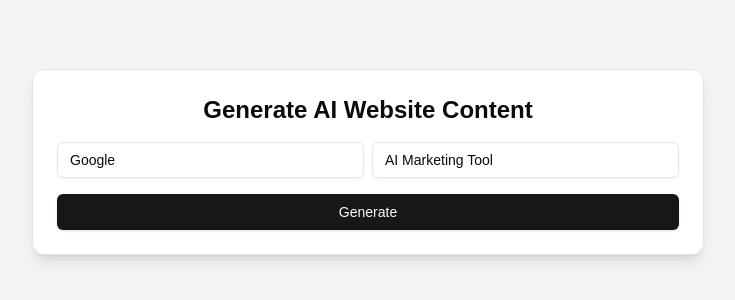
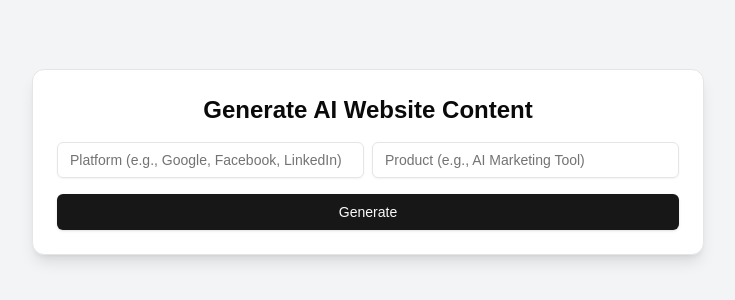
Before and after one commit to abhiram-shaji/my-ai-website, a Next.js app in the folder my-ai-website/: page / in a window 1280 px wide. Shown: the part 238-538 px from the top of the page, without its empty margins (272-1007 px from the left). Built offline with nearby package versions, Linux system fonts and the light colour scheme.

Commit message:
Update logic for platform

```diff
--- a/my-ai-website/src/app/page.tsx
+++ b/my-ai-website/src/app/page.tsx
@@ -1,21 +1,22 @@
 "use client";
 
 import { useState } from "react";
-import { useRouter } from "next/navigation"; // ✅ Import useRouter for navigation
+import { useRouter } from "next/navigation"; // ✅ Import router for navigation
 import { Card } from "@/components/ui/card";
 import { Button } from "@/components/ui/button";
 import { Input } from "@/components/ui/input";
 
-export default function PersonalizedPage() {
-  const [platform, setPlatform] = useState("Google");
-  const [product, setProduct] = useState("AI Marketing Tool");
-  const router = useRouter(); // ✅ Initialize Next.js router
+export default function HomePage() {
+  const [platform, setPlatform] = useState(""); // ✅ User-input platform
+  const [product, setProduct] = useState(""); // ✅ User-input product
+  const router = useRouter();
 
-  // ✅ Function to navigate to the dynamic page using user input
+  // ✅ Redirects to `/personalized/:platform/:product`
   const handleGenerate = () => {
-    if (!product.trim()) return; // Prevent empty product input
-    const encodedProduct = encodeURIComponent(product); // Encode URL properly
-    router.push(`/personalized/${encodedProduct}`); // Redirect user
+    if (!platform.trim() || !product.trim()) return; // Prevent empty inputs
+    const encodedPlatform = encodeURIComponent(platform);
+    const encodedProduct = encodeURIComponent(product);
+    router.push(`/personalized/${encodedPlatform}/${encodedProduct}`); // ✅ Navigate to dynamic page
   };
 
   return (
@@ -26,18 +27,17 @@ export default function PersonalizedPage() {
 
           <div className="flex gap-2 w-full">
             <Input
-              placeholder="Platform (e.g., Google)"
+              placeholder="Platform (e.g., Google, Facebook, LinkedIn)"
               value={platform}
               onChange={(e) => setPlatform(e.target.value)}
             />
             <Input
-              placeholder="Product (e.g., AI Tool)"
+              placeholder="Product (e.g., AI Marketing Tool)"
               value={product}
               onChange={(e) => setProduct(e.target.value)}
             />
           </div>
 
-          {/* ✅ Redirect to Dynamic Page */}
           <Button className="mt-4 w-full" onClick={handleGenerate}>
             Generate
           </Button>
--- a/my-ai-website/src/app/personalized/[id]/page.tsx
+++ b/my-ai-website/src/app/personalized/[platform]/[product]/page.tsx
@@ -7,28 +7,31 @@ import { Button } from "@/components/ui/button";
 import Head from "next/head";
 
 export default function PersonalizedPage() {
-  const { id } = useParams() as { id: string }; // Ensure id is a string
+  const { platform, product } = useParams() as { platform: string; product: string }; // ✅ Use both platform & product
   const [data, setData] = useState<{ title: string; headline: string; description: string; image: string } | null>(null);
   const [loading, setLoading] = useState(true);
 
   useEffect(() => {
-    if (!id) return;
+    if (!platform || !product) return;
 
     const fetchWebsiteContent = async () => {
       setLoading(true);
       const response = await fetch(`/api/generate`, {
         method: "POST",
         headers: { "Content-Type": "application/json" },
-        body: JSON.stringify({ platform: "Google", product: id }),
+        body: JSON.stringify({ platform, product }), // ✅ Use both platform & product
       });
 
       const result = await response.json();
 
-      // ✅ Remove "Headline:" and "Description:" from API response
+      // ✅ Clean response by removing unwanted prefixes & quotes
+      const cleanText = (text: string) =>
+        text?.replace(/^["'\n]+|["'\n]+$/g, "").replace(/^Website Title:\s*|^Headline:\s*|^Description:\s*/g, "").trim() || "Error generating content.";
+
       setData({
-        title: result.title?.replace(/^Website Title:\s*/, "") || "Error generating title.",
-        headline: result.headline?.replace(/^Headline:\s*/, "") || "Error generating headline.",
-        description: result.description?.replace(/^Description:\s*/, "") || "Error generating description.",
+        title: cleanText(result.title),
+        headline: cleanText(result.headline),
+        description: cleanText(result.description),
         image: result.image || "https://via.placeholder.com/600x400.png?text=Error+Fetching+Image",
       });
 
@@ -36,7 +39,7 @@ export default function PersonalizedPage() {
     };
 
     fetchWebsiteContent();
-  }, [id]);
+  }, [platform, product]);
 
   return (
     <>
@@ -52,17 +55,17 @@ export default function PersonalizedPage() {
               <h1 className="text-xl font-bold">Generating Content...</h1>
             ) : data ? (
               <>
-                {/* ✅ Headline as h1 (No "Headline:" prefix) */}
+                {/* ✅ Headline as h1 */}
                 <h1 className="text-2xl font-bold text-blue-600">{data.headline}</h1>
 
-                {/* ✅ Description (No "Description:" prefix) */}
+                {/* ✅ Description */}
                 <p className="mt-2 text-gray-600">{data.description}</p>
 
                 {/* ✅ Image */}
-                <img src={data.image} alt={id} className="mt-4 w-full max-w-md rounded-lg shadow" />
+                <img src={data.image} alt={product} className="mt-4 w-full max-w-md rounded-lg shadow" />
 
                 {/* ✅ Generate New Button */}
-                <Button className="mt-4" onClick={() => window.location.href = "/personalized"}>
+                <Button className="mt-4" onClick={() => window.location.href = "/"}>
                   Generate New
                 </Button>
               </>
```
